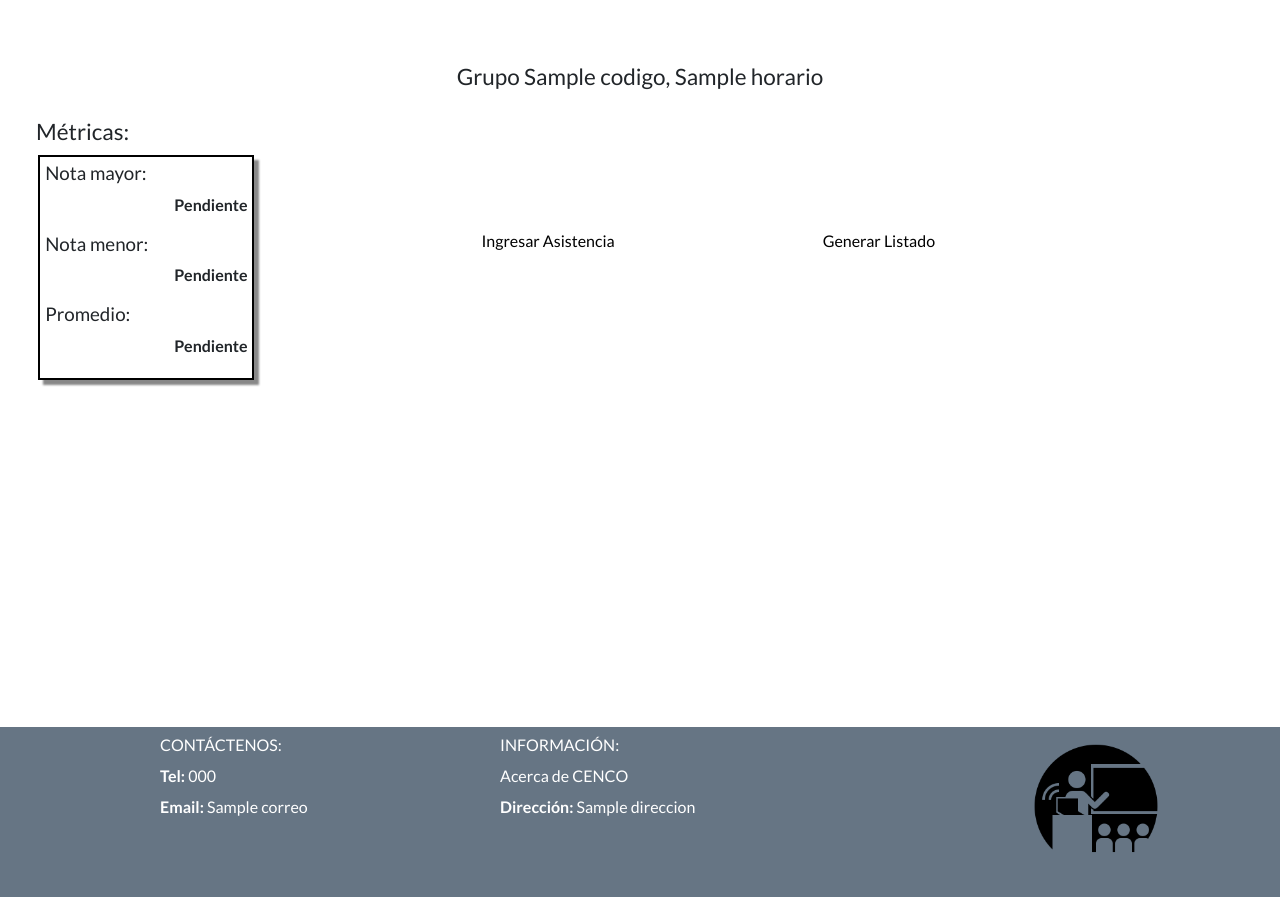
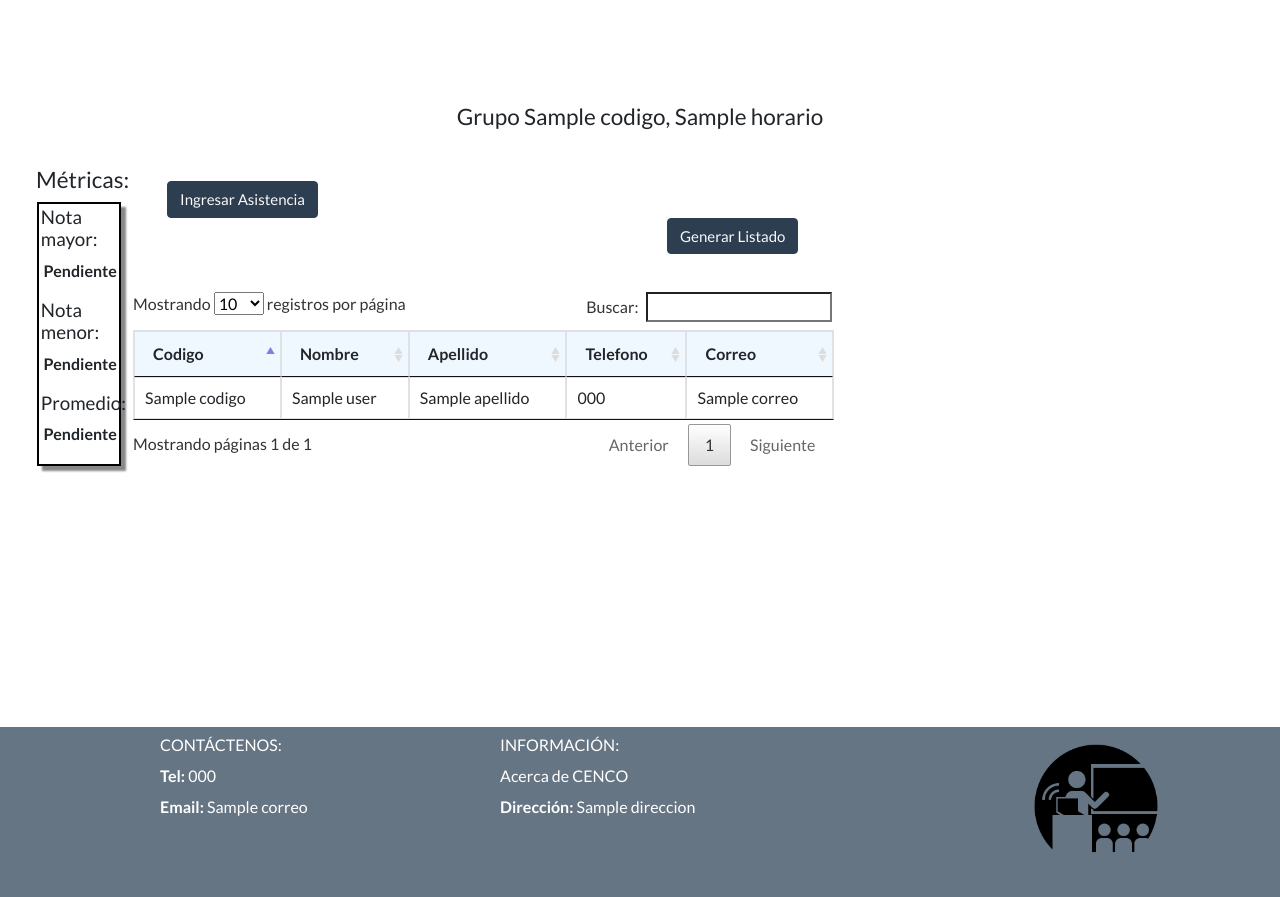
Before and after one commit to robCastro/academica_cenco, a Django app: template templates/modulo_asistencia/profesor_detalle_grupo.html in a window 1280 px wide. Shown: the part 73-970 px from the top of the page. Run offline with Django 3.2, Linux system fonts and the light colour scheme; the template is opened without the code that fills it: most values are stand-ins (such as "Sample title", 1, 10 or a date in 2020); some libraries are stand-ins or nearby versions.

Commit message:
constacia alumno y listado de alumnos en pdf

```diff
--- a/apps_cenco/login/views.py
+++ b/apps_cenco/login/views.py
@@ -137,7 +137,10 @@ def principal(request):
             return redirect('encargado_misDatos')
 
         elif has_group(request.user, 'Alumno'):
-            return redirect('home_alumno')
+            return redirect('homeAlumno')
+
+        elif has_group(request.user, 'Profesor'):
+            return redirect('profesor_consultar_grupos')
 
         # return redirect('credenciales_director')
     else:
--- a/apps_cenco/modulo_asistencia/urls.py
+++ b/apps_cenco/modulo_asistencia/urls.py
@@ -6,4 +6,5 @@ urlpatterns = [
     url(r'^ver_estados/$', views.ver_reporte_estados, name="director_ver_estados"),
     url(r'^filtrar_estados/$', views.filtrar_estado_por_periodo),
     url(r'^prof_consultar/(?P<id_grupo>\d+)$', views.prof_detalle_grupo, name="prof_detalle_grupo"),
+    url(r'^listado_asistencia/(?P<id_grupo>\d+)$',views.prof_listado_grupo, name="listado_asistencia_pdf"),
 ]
--- /dev/null
+++ b/static/css/detalle_grupo_prof.css
@@ -0,0 +1,41 @@
+body {
+ font-size:16px;
+}
+
+.divGrupo {
+	width: 28%;
+    border: 2px solid black;
+    padding:1%;
+    margin: 1%;
+    text-align:left;
+    box-shadow: 5px 5px 2px #888888;
+    display: none;
+}
+
+.divNotifGrupo {
+    width: 90%;
+    border: 2px solid black;
+    padding:2%;
+    margin: 1%;
+    display: inline-block;
+    text-align:left;
+    box-shadow: 5px 5px 2px #888888;
+
+}
+
+.show {
+  display: inline-block;
+}
+
+.container {
+  margin-top: 20px;
+  overflow: hidden;
+}
+
+a {
+    color: black;
+}
+
+td_mod {
+    height: 50px;
+}
--- a/templates/modulo_asistencia/profesor_detalle_grupo.html
+++ b/templates/modulo_asistencia/profesor_detalle_grupo.html
@@ -8,8 +8,7 @@
     <link rel="stylesheet" type="text/css" href="{% static 'css/jquery/css/jquery.dataTables.min.css' %} ">
     <link href=" {% static 'css/formato_consultar_alumnos.css' %} " rel="stylesheet">
     <link rel="stylesheet" type="text/css" href="{% static 'css/jquery/css/jquery.dataTables.min.css' %} ">
-    <link href=" {% static 'css/formato_consultar_grupos.css' %} " rel="stylesheet">
-    <script src="{%  static 'js/consultar_alumnos.js' %}"></script>
+    <link href=" {% static 'css/detalle_grupo_prof.css' %} " rel="stylesheet">
 
 
 
@@ -24,11 +23,13 @@
 {% endblock %}
 
 {% block content %}
-<table width='100%' >
+<table width='100 %' >
 
-        <div align='center' style="padding-top: 60px">
-             <h4 align="center ">Grupo {{ grupo.codigo }}, {{ grupo.horario }}</h4>
+        <div align='center' style="padding-top: 100px "  >
+             <h4 align="center" >Grupo {{ grupo.codigo }}, {{ grupo.horario }}</h4>
         </div>
+        <p></p>
+        <p></p>
         <tr>
             <td width='20%' rowspan="2" valign="top" style="padding-top: 20px">
             <h4>Métricas:</h4>
@@ -42,16 +43,62 @@
                 </div>
             </td>
 
-            <td align="left" >
+            <td valign="top" >
 
-                    <td align="center" >
-                    <a href="#" style="padding-right: 10px;">Ingresar Asistencia</a>
+
+                    <td align="left" valign="top" style="padding: 35px;">
+                    <a style="color: #f9f9f9" type="button" class="btn btn-primary" data-toggle="modal" data-target="#" >Ingresar Asistencia</a>
+
+                    <a href="{%url 'listado_asistencia_pdf' id_grupo=grupo.codigo%}" target="_blank" style="margin-left: 500px; color:#f9f9f9" type="button" class="btn btn-primary" >Generar Listado</a>
                     </td>
-                    <td>
-                    <a href="#">Generar Listado</a>
-                    </td>
+
+
+
+
+
+                <tr align="center">
+                        <td width="5%"></td>
+                        <td width="80%">
+                            <table id="example" class="table table-bordered table-hover table-sm" style="width:100%;">
+                                <thead>
+                                    <tr bgcolor="#f0f8ff" >
+
+                                        <th>Codigo</th>
+                                        <th>Nombre</th>
+                                        <th>Apellido</th>
+                                        <th>Telefono</th>
+                                        <th>Correo</th>
+
+                                    </tr>
+                                </thead>
+                                    </thead>
+                                    <tbody>
+                                    {% for alumno in alumnos%}
+                                        <tr>
+                                            <td>{{alumno.codigo }}</td>
+                                            <td>{{alumno.nombre }}</td>
+                                            <td>{{alumno.apellido }} </td>
+                                            <td>{{alumno.primerTelefono|default_if_none:"" }}</td>
+                                            <td>{{alumno.correo|default_if_none:"" }}</td>
+
+                                        </tr>
+                                    {% endfor %}
+                                    </tbody>
+                            </table>
+
+                        </td>
+
+                </tr>
+
             </td>
+
+
+
         </tr>
+
+
+
+
 
 
 
```
Also changed, not shown: apps_cenco/modulo_alumnos/views.py (+14 -3 lines), apps_cenco/modulo_asistencia/views.py (+109 -4 lines), apps_cenco/modulo_grupos/views.py (+6 -6 lines).
